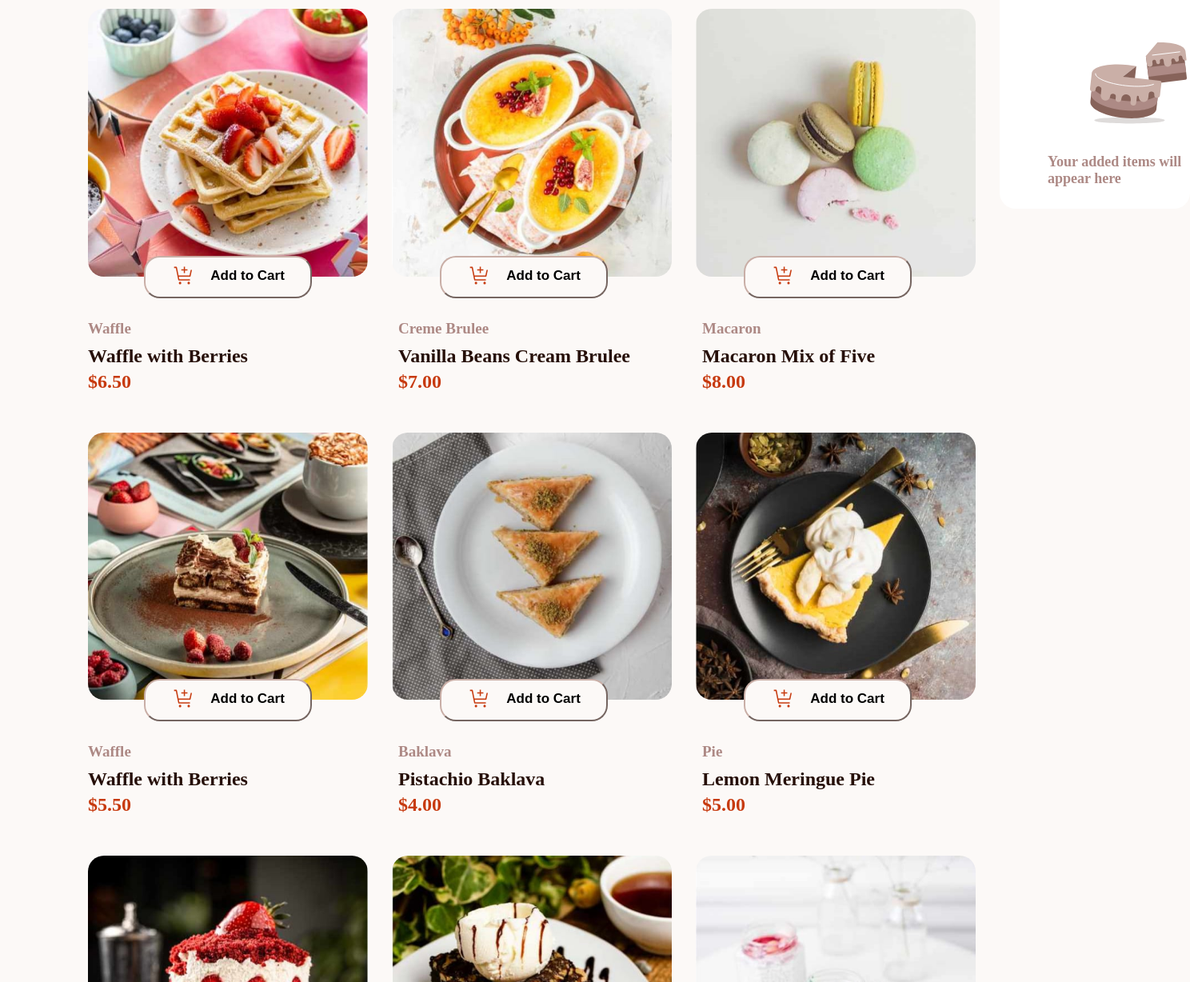
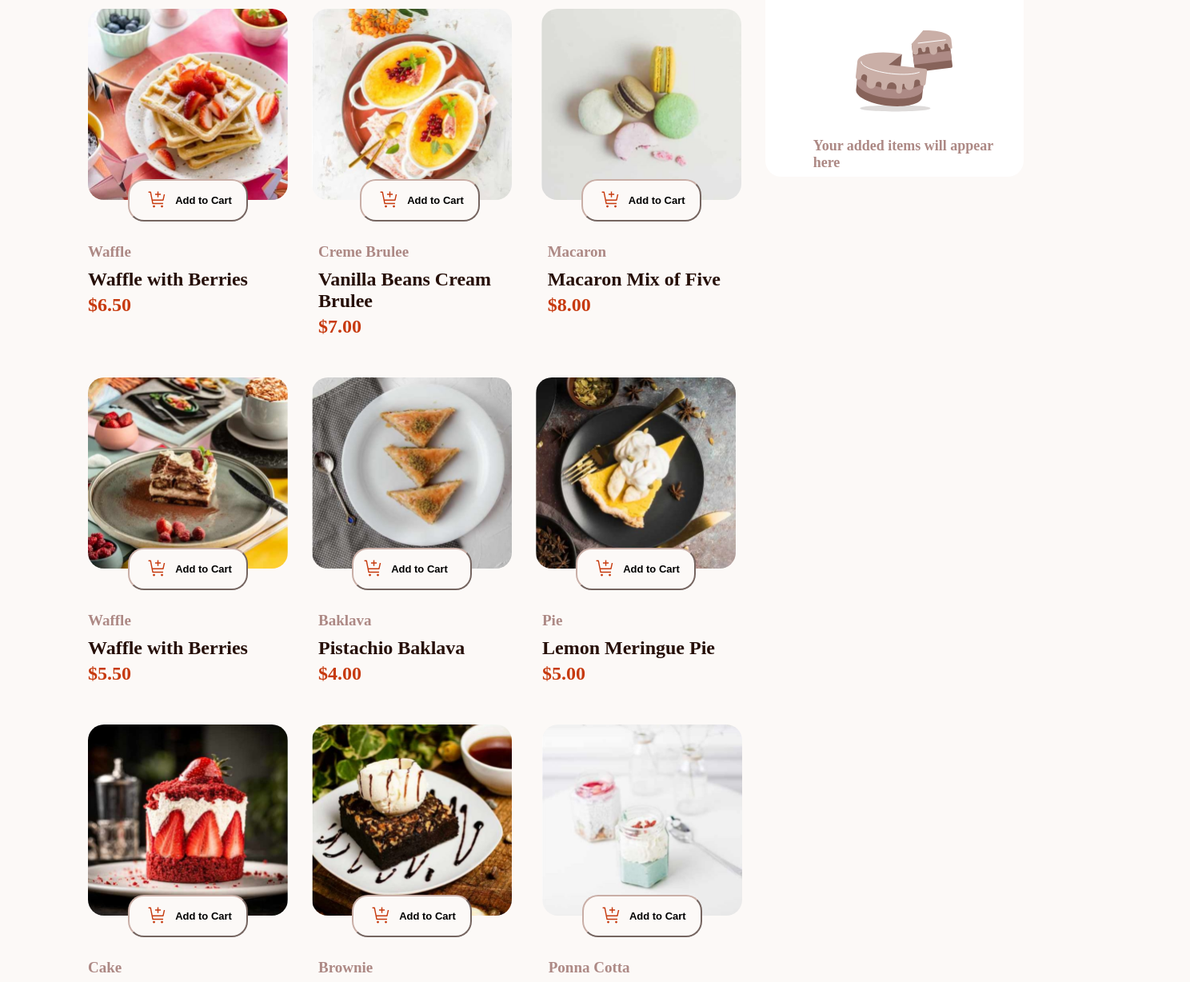
Before and after one commit to Kehinde3211/Product-Cart-Design, a plain HTML site: page index.html in a window 1280 px wide. Shown: the part 181-1409 px from the top of the page at 80% size, 1488 px wide, since content can reach past the window. Drawn offline with Linux system fonts and the light colour scheme.

Commit message:
commit new message

```diff
--- a/Product-list-with-cart-design.css
+++ b/Product-list-with-cart-design.css
@@ -27,15 +27,15 @@ body {
 .waffle-image {
     margin-left: 110px;
     margin-top: 50px;
-    width: 350px;
+    width: 250px;
     border-radius: 20px;
 
 }
 
 .waffle-button {
     display: flex;
-    width: 210px;
-    margin-left: 180px;
+    width: 150px;
+    margin-left: 160px;
     height: 53px;
     border-radius: 20px;
     background-color: hsl(20, 50%, 98%);
@@ -45,15 +45,15 @@ body {
 }
 
 .button-waffle-image {
-    height: 25px;
-    margin-top: 10px;
-    margin-left: 35px;
+    height: 23px;
+    margin-top: 12px;
+    margin-left: 23px;
 }
 
 .button-waffle-text {
-    font-size: 17px;
-    margin-top: 13px;
-    margin-left: 20px;
+    font-size: 13px;
+    margin-top: 17px;
+    margin-left: 10px;
     font-weight: 600;
 }
 
@@ -85,13 +85,13 @@ body {
 .creme-image {
     margin-left: 30px;
     margin-top: 50px;
-    width: 350px;
+    width: 250px;
     border-radius: 20px;
 }
 
 .creme-button {
     display: flex;
-    width: 210px;
+    width: 150px;
     margin-left: 90px;
     height: 53px;
     border-radius: 20px;
@@ -102,15 +102,15 @@ body {
 }
 
 .button-creme-image {
-    height: 25px;
-    margin-top: 10px;
-    margin-left: 35px;
+    height: 23px;
+    margin-top: 12px;
+    margin-left: 23px;
 }
 
 .button-creme-text {
-    font-size: 17px;
-    margin-top: 13px;
-    margin-left: 20px;
+    font-size: 13px;
+    margin-top: 17px;
+    margin-left: 10px;
     font-weight: 600;
 }
 
@@ -142,14 +142,14 @@ body {
 .macaron-image {
     margin-left: 30px;
     margin-top: 50px;
-    width: 350px;
+    width: 250px;
     border-radius: 20px;
 }
 
 .macaron-button {
     display: flex;
-    width: 210px;
-    margin-left: 90px;
+    width: 150px;
+    margin-left: 80px;
     height: 53px;
     border-radius: 20px;
     background-color: hsl(20, 50%, 98%);
@@ -159,15 +159,15 @@ body {
 }
 
 .button-macaron-image {
-    height: 25px;
-    margin-top: 10px;
-    margin-left: 35px;
+    height: 23px;
+    margin-top: 12px;
+    margin-left: 23px;
 }
 
 .button-macaron-text {
-    font-size: 17px;
-    margin-top: 13px;
-    margin-left: 20px;
+    font-size: 13px;
+    margin-top: 17px;
+    margin-left: 10px;
     font-weight: 600;
 }
 
@@ -208,15 +208,15 @@ body {
 .tiramisu-image {
     margin-left: 110px;
     margin-top: 50px;
-    width: 350px;
+    width: 250px;
     border-radius: 20px;
 
 }
 
 .tiramisu-button {
     display: flex;
-    width: 210px;
-    margin-left: 180px;
+    width: 150px;
+    margin-left: 160px;
     height: 53px;
     border-radius: 20px;
     background-color: hsl(20, 50%, 98%);
@@ -226,15 +226,15 @@ body {
 }
 
 .button-tiramisu-image {
-    height: 25px;
-    margin-top: 10px;
-    margin-left: 35px;
+    height: 23px;
+    margin-top: 12px;
+    margin-left: 23px;
 }
 
 .button-tiramisu-text {
-    font-size: 17px;
-    margin-top: 13px;
-    margin-left: 20px;
+    font-size: 13px;
+    margin-top: 17px;
+    margin-left: 10px;
     font-weight: 600;
 }
 
@@ -266,14 +266,14 @@ body {
 .baklava-image {
     margin-left: 30px;
     margin-top: 50px;
-    width: 350px;
+    width: 250px;
     border-radius: 20px;
 }
 
 .baklava-button {
     display: flex;
-    width: 210px;
-    margin-left: 90px;
+    width: 150px;
+    margin-left: 80px;
     height: 53px;
     border-radius: 20px;
     background-color: hsl(20, 50%, 98%);
@@ -283,15 +283,15 @@ body {
 }
 
 .button-baklava-image {
-    height: 25px;
-    margin-top: 10px;
-    margin-left: 35px;
+    height: 23px;
+    margin-top: 12px;
+    margin-left: 13px;
 }
 
 .button-baklava-text {
-    font-size: 17px;
-    margin-top: 13px;
-    margin-left: 20px;
+    font-size: 13px;
+    margin-top: 17px;
+    margin-left: 10px;
     font-weight: 600;
 }
 
@@ -323,14 +323,14 @@ body {
 .pie-image {
     margin-left: 30px;
     margin-top: 50px;
-    width: 350px;
+    width: 250px;
     border-radius: 20px;
 }
 
 .pie-button {
     display: flex;
-    width: 210px;
-    margin-left: 90px;
+    width: 150px;
+    margin-left: 80px;
     height: 53px;
     border-radius: 20px;
     background-color: hsl(20, 50%, 98%);
@@ -340,15 +340,15 @@ body {
 }
 
 .button-pie-image {
-    height: 25px;
-    margin-top: 10px;
-    margin-left: 35px;
+    height: 23px;
+    margin-top: 12px;
+    margin-left: 23px;
 }
 
 .button-pie-text {
-    font-size: 17px;
-    margin-top: 13px;
-    margin-left: 20px;
+    font-size: 13px;
+    margin-top: 17px;
+    margin-left: 10px;
     font-weight: 600;
 }
 
@@ -389,15 +389,15 @@ body {
 .cake-image {
     margin-left: 110px;
     margin-top: 50px;
-    width: 350px;
+    width: 250px;
     border-radius: 20px;
 
 }
 
 .cake-button {
     display: flex;
-    width: 210px;
-    margin-left: 180px;
+    width: 150px;
+    margin-left: 160px;
     height: 53px;
     border-radius: 20px;
     background-color: hsl(20, 50%, 98%);
@@ -407,15 +407,15 @@ body {
 }
 
 .button-cake-image {
-    height: 25px;
-    margin-top: 10px;
-    margin-left: 35px;
+    height: 23px;
+    margin-top: 12px;
+    margin-left: 23px;
 }
 
 .button-cake-text {
-    font-size: 17px;
-    margin-top: 13px;
-    margin-left: 20px;
+    font-size: 13px;
+    margin-top: 17px;
+    margin-left: 10px;
     font-weight: 600;
 }
 
@@ -447,14 +447,14 @@ body {
 .brownie-image {
     margin-left: 30px;
     margin-top: 50px;
-    width: 350px;
+    width: 250px;
     border-radius: 20px;
 }
 
 .brownie-button {
     display: flex;
-    width: 210px;
-    margin-left: 90px;
+    width: 150px;
+    margin-left: 80px;
     height: 53px;
     border-radius: 20px;
     background-color: hsl(20, 50%, 98%);
@@ -464,15 +464,15 @@ body {
 }
 
 .button-brownie-image {
-    height: 25px;
-    margin-top: 10px;
-    margin-left: 35px;
+    height: 23px;
+    margin-top: 12px;
+    margin-left: 23px;
 }
 
 .button-brownie-text {
-    font-size: 17px;
-    margin-top: 13px;
-    margin-left: 20px;
+    font-size: 13px;
+    margin-top: 17px;
+    margin-left: 10px;
     font-weight: 600;
 }
 
@@ -504,14 +504,14 @@ body {
 .ponna-image {
     margin-left: 30px;
     margin-top: 50px;
-    width: 350px;
+    width: 250px;
     border-radius: 20px;
 }
 
 .ponna-button {
     display: flex;
-    width: 210px;
-    margin-left: 90px;
+    width: 150px;
+    margin-left: 80px;
     height: 53px;
     border-radius: 20px;
     background-color: hsl(20, 50%, 98%);
@@ -521,15 +521,15 @@ body {
 }
 
 .button-ponna-image {
-    height: 25px;
-    margin-top: 10px;
-    margin-left: 35px;
+    height: 23px;
+    margin-top: 12px;
+    margin-left: 23px;
 }
 
 .button-ponna-text {
-    font-size: 17px;
-    margin-top: 13px;
-    margin-left: 20px;
+    font-size: 13px;
+    margin-top: 17px;
+    margin-left: 10px;
     font-weight: 600;
 }
 
@@ -560,8 +560,8 @@ body {
 
 .cart-section {
     margin-top: -50px;
-    height: 350px;
-    width: 400px;
+    height: 310px;
+    width: 370px;
     border-radius: 20px;
     margin-left: 30px;
     background-color: white;
@@ -576,14 +576,14 @@ body {
 }
 
 .cart-image {
-    margin-top: 55px;
+    margin-top: 40px;
     margin-left: 110px;
 }
 
 .added-item {
     font-size: 18px;
     font-weight: bold;
-    margin-top: 20px;
+    margin-top: 15px;
     margin-left: 60px;
     color: hsl(7, 20%, 60%);
 }
```
Also changed, not shown: index.html (+3 -0 lines).
